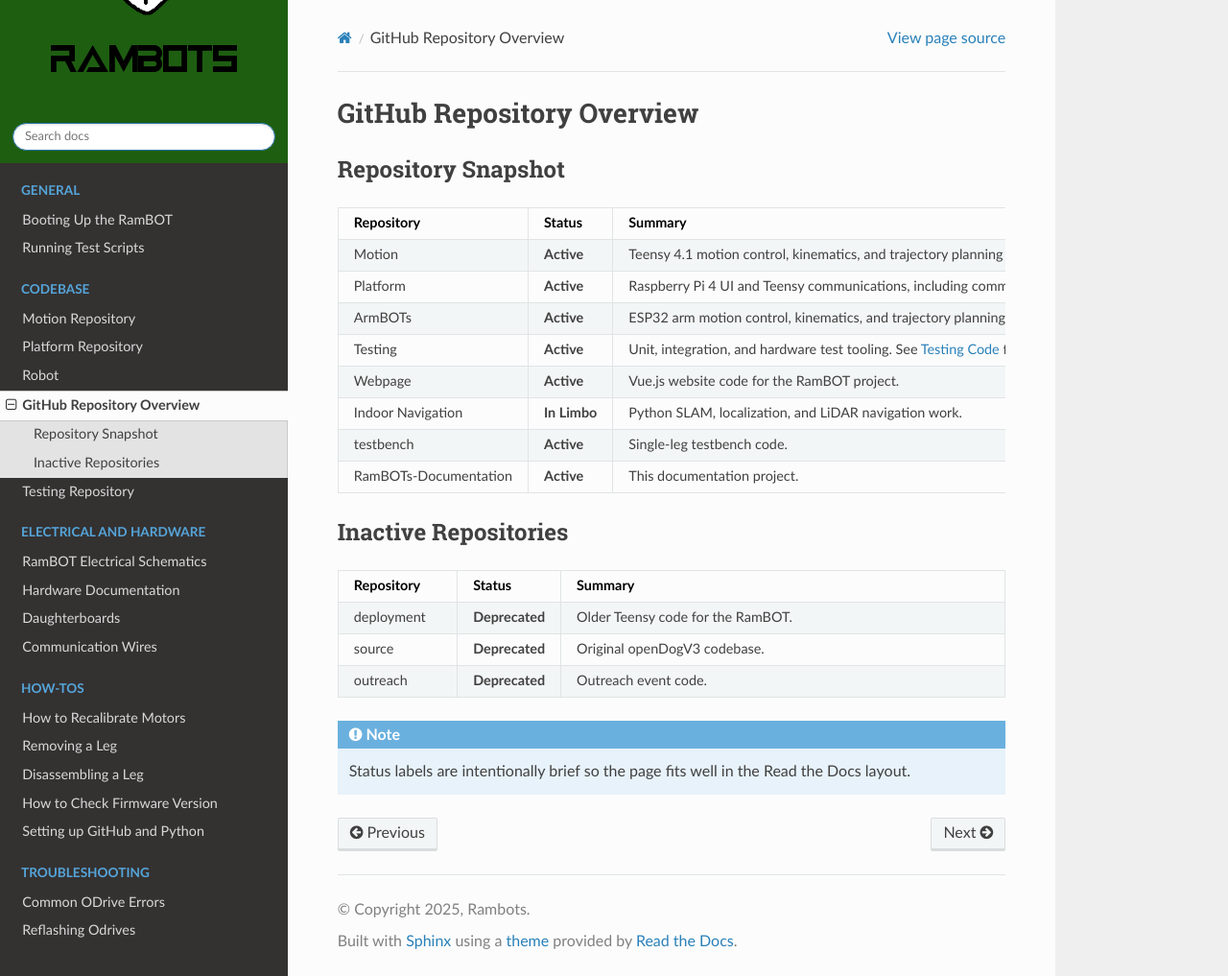
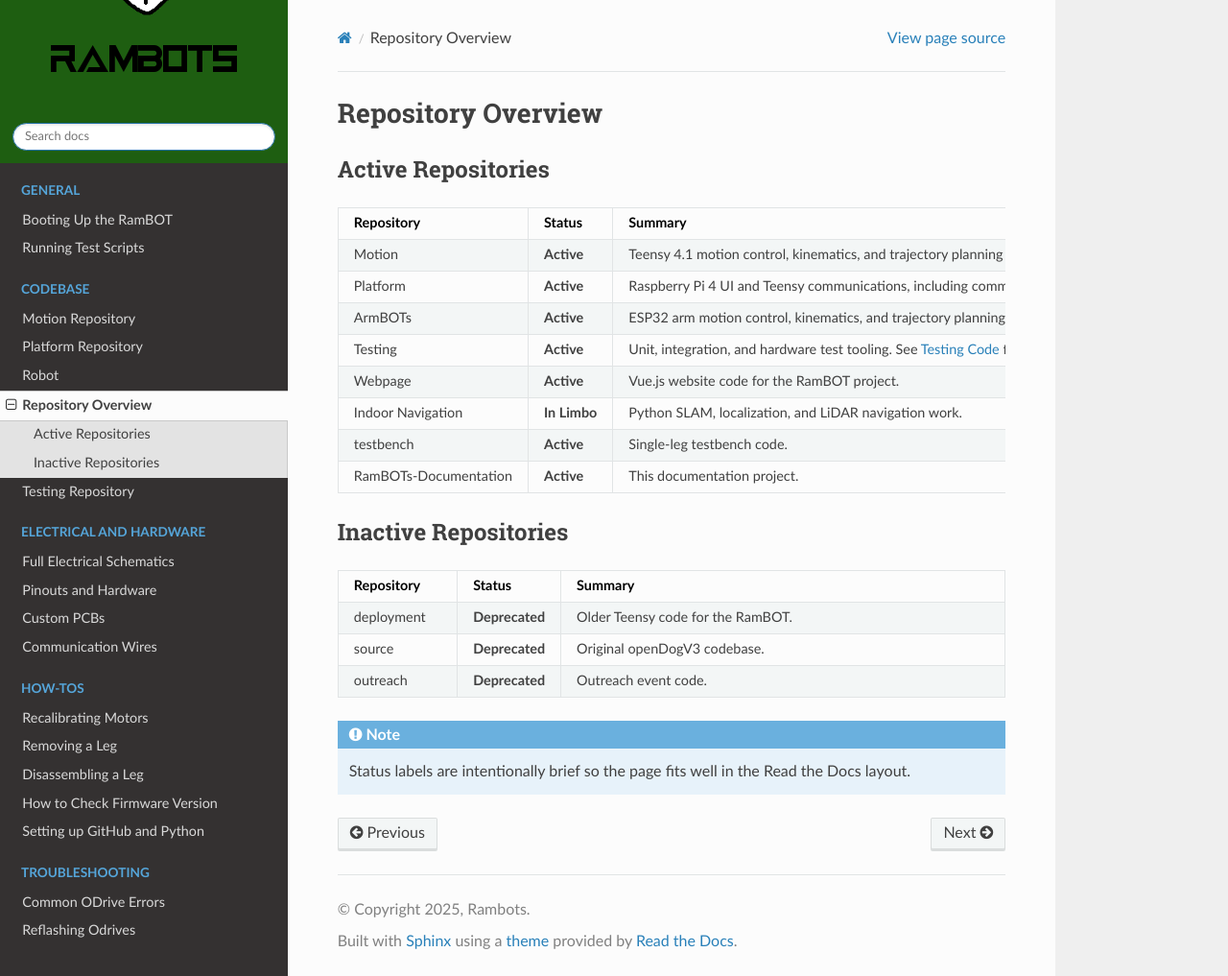
Before and after one commit to RAMBotsCSU/RamBots-Documentation, a Sphinx documentation site: the page built from source/github-overview.rst, in a window 1280 px wide and 1017 px high. Shown: the whole window at 96% size. Built offline with Sphinx 7.4.7 and the Read the Docs theme 3.1.0, drawn with Linux system fonts in a browser that asks for light colours.

Commit message:
Changing titles

```diff
--- a/source/daughterboards.rst
+++ b/source/daughterboards.rst
@@ -1,4 +1,4 @@
-Daughterboards
+Custom PCBs
 ================
 
 Teensy PCB
--- a/source/full-schema.rst
+++ b/source/full-schema.rst
@@ -1,4 +1,4 @@
-RamBOT Electrical Schematics
+Full Electrical Schematics
 -----------------------------
 
 .. figure:: schematic-images/image001.jpg
--- a/source/github-overview.rst
+++ b/source/github-overview.rst
@@ -1,7 +1,7 @@
-GitHub Repository Overview
-===========================
+Repository Overview
+=================================
 
-Repository Snapshot
+Active Repositories
 -------------------
 
 .. list-table::
--- a/source/hardware_doc.rst
+++ b/source/hardware_doc.rst
@@ -1,4 +1,4 @@
-Hardware Documentation
+Pinouts and Hardware
 ======================
 
 IMU
--- a/source/motor_calibration.rst
+++ b/source/motor_calibration.rst
@@ -1,4 +1,4 @@
-How to Recalibrate Motors
+Recalibrating Motors
 =========================
 
 Prerequisites
```
Also changed, not shown: other parts of source/hardware_doc.rst (+1 -1 lines).
